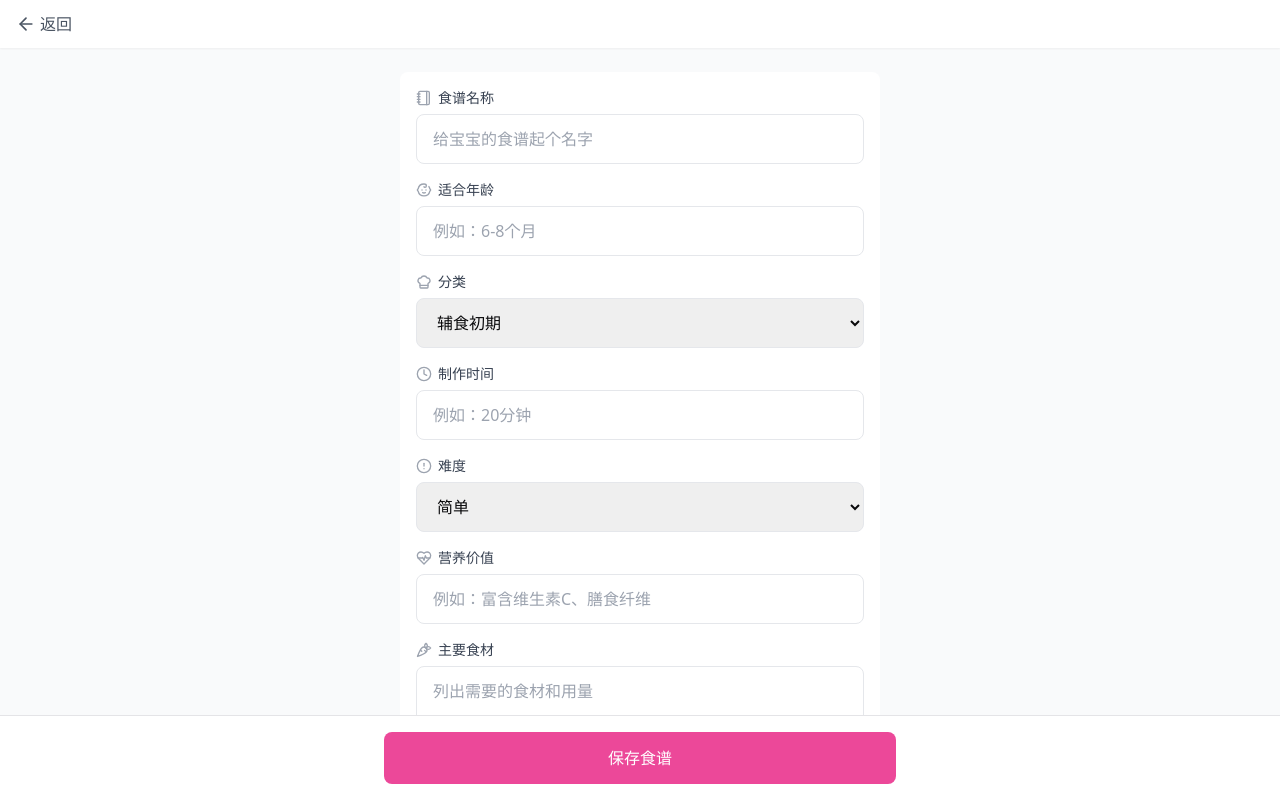
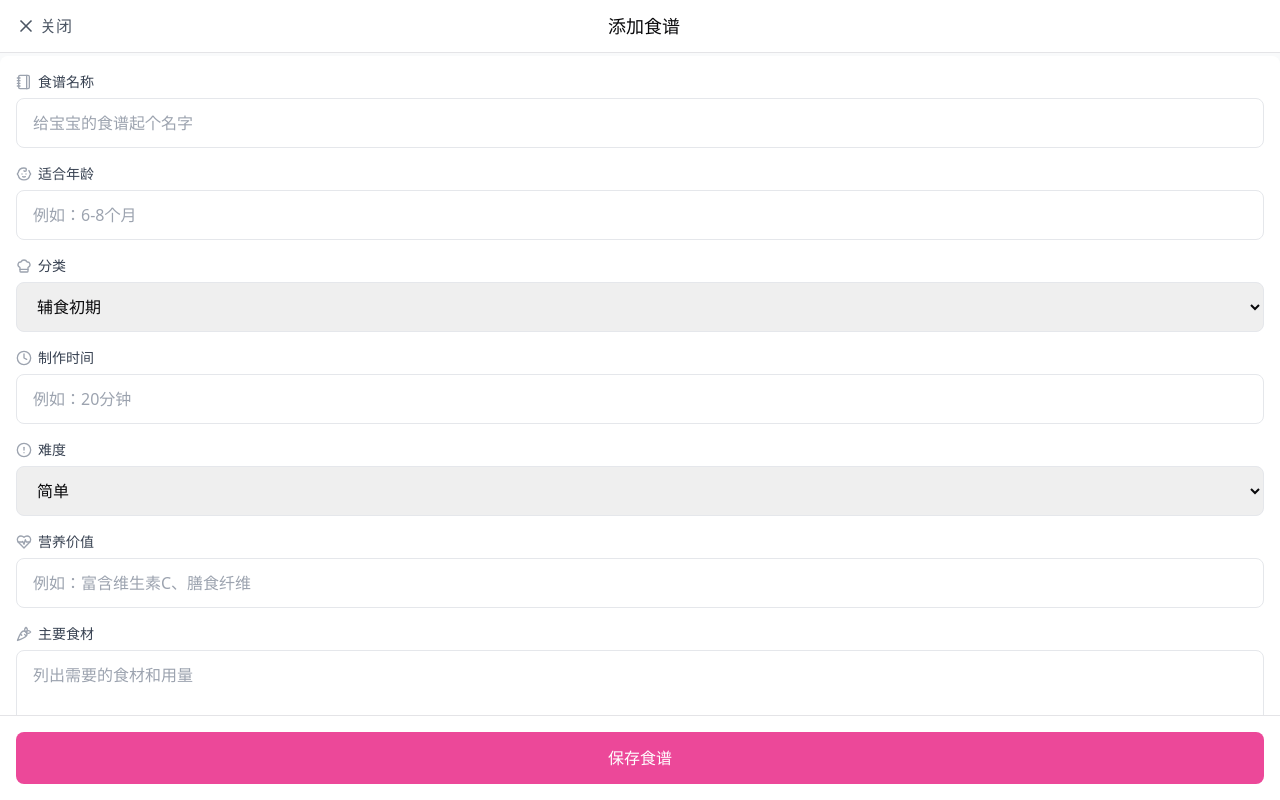
Before and after one commit to LeoHongyi/baby-menu, a React (Vite) app: page /add in a window 1280 px wide. Shown: the top 800 px of the page. Built offline with nearby package versions, Linux system fonts and the light colour scheme.

Commit message:
feat: add animation for add recipe

```diff
--- a/src/App.tsx
+++ b/src/App.tsx
@@ -1,3 +1,4 @@
+// App.js
 import React from "react";
 import {
   BrowserRouter,
@@ -6,10 +7,10 @@ import {
   Link,
   useNavigate,
 } from "react-router-dom";
-import { Plus, ArrowLeft } from "lucide-react";
+import { Plus } from "lucide-react";
 
 import RecipeList from "./components/RecipeList";
-import AddRecipe from "./components/AddRecipe";
+import AddRecipe from "./components/AddRecipe"; // Component doesn't exist yet
 import WeeklyMealPlanner from "./components/WeeklyMealPlanner";
 
 function App() {
@@ -19,23 +20,16 @@ function App() {
         <Route
           path="/"
           element={
-            <Layout>
+            <Layout showHeader showAdd>
               <RecipeList />
             </Layout>
           }
         />
-        <Route
-          path="/add"
-          element={
-            <Layout>
-              <AddRecipe />
-            </Layout>
-          }
-        />
+        <Route path="/add" element={<AddRecipe />} />
         <Route
           path="/weekly"
           element={
-            <Layout>
+            <Layout showHeader showBack>
               <WeeklyMealPlanner />
             </Layout>
           }
@@ -46,17 +40,20 @@ function App() {
 }
 
 // 布局组件
-const Layout = ({ children }) => {
+const Layout = ({
+  children,
+  showHeader = true,
+  showAdd = false,
+  showBack = false,
+}) => {
   const navigate = useNavigate();
-  const isAddPage = window.location.pathname === "/add";
-  const isWeeklyPage = window.location.pathname === "/weekly";
 
   return (
     <div className="min-h-screen bg-gray-50">
-      {/* 顶部导航 */}
+      {showHeader && (
         <div className="fixed top-0 left-0 right-0 z-20 bg-white shadow-sm">
           <div className="px-4 py-3 flex items-center justify-between">
-          {isAddPage || isWeeklyPage ? (
+            {showBack ? (
               <button
                 onClick={() => navigate(-1)}
                 className="flex items-center text-gray-600"
@@ -68,7 +65,7 @@ const Layout = ({ children }) => {
               <h1 className="text-lg font-medium">家庭食谱</h1>
             )}
 
-          {!isAddPage && !isWeeklyPage && (
+            {showAdd && (
               <Link
                 to="/add"
                 className="flex items-center justify-center w-8 h-8 rounded-full bg-pink-500 text-white"
@@ -78,9 +75,9 @@ const Layout = ({ children }) => {
             )}
           </div>
         </div>
+      )}
 
-      {/* 主内容区域 */}
-      <div className="pt-14">{children}</div>
+      <div className={showHeader ? "pt-14" : ""}>{children}</div>
     </div>
   );
 };
--- a/src/components/AddRecipe.tsx
+++ b/src/components/AddRecipe.tsx
@@ -8,8 +8,9 @@ import {
   Carrot,
   HeartPulse,
   AlertCircle,
+  X,
 } from "lucide-react";
-import { motion } from "framer-motion";
+import { motion, AnimatePresence } from "framer-motion";
 
 const AddRecipe = () => {
   const navigate = useNavigate();
@@ -40,8 +41,29 @@ const AddRecipe = () => {
   };
 
   return (
-    <div className="pb-24 bg-gray-50 min-h-screen">
-      <div className="max-w-lg mx-auto p-4">
+    <AnimatePresence>
+      <motion.div
+        className="fixed inset-0 bg-gray-50 z-50"
+        initial={{ opacity: 0, y: "100%" }}
+        animate={{ opacity: 1, y: 0 }}
+        exit={{ opacity: 0, y: "100%" }}
+        transition={{ type: "spring", damping: 25, stiffness: 300 }}
+      >
+        {/* 顶部导航 */}
+        <div className="fixed top-0 left-0 right-0 bg-white border-b z-10">
+          <div className="px-4 py-3 flex items-center justify-between">
+            <button
+              onClick={() => navigate(-1)}
+              className="flex items-center text-gray-600"
+            >
+              <X className="h-5 w-5 mr-1" />
+              关闭
+            </button>
+            <h1 className="text-lg font-medium">添加食谱</h1>
+            <div className="w-12"></div> {/* 占位，保持标题居中 */}
+          </div>
+        </div>
+        <div className="pt-14 pb-24 overflow-auto h-full">
           <div className="bg-white rounded-lg p-4">
             {/* 食谱名称 */}
             <div className="mb-4">
@@ -70,7 +92,10 @@ const AddRecipe = () => {
                 type="text"
                 value={formData.ageRange}
                 onChange={(e) =>
-                setFormData((prev) => ({ ...prev, ageRange: e.target.value }))
+                  setFormData((prev) => ({
+                    ...prev,
+                    ageRange: e.target.value,
+                  }))
                 }
                 placeholder="例如：6-8个月"
                 className="w-full px-4 py-3 border border-gray-200 rounded-lg"
@@ -86,7 +111,10 @@ const AddRecipe = () => {
               <select
                 value={formData.category}
                 onChange={(e) =>
-                setFormData((prev) => ({ ...prev, category: e.target.value }))
+                  setFormData((prev) => ({
+                    ...prev,
+                    category: e.target.value,
+                  }))
                 }
                 className="w-full px-4 py-3 border border-gray-200 rounded-lg"
               >
@@ -124,7 +152,10 @@ const AddRecipe = () => {
               <select
                 value={formData.difficulty}
                 onChange={(e) =>
-                setFormData((prev) => ({ ...prev, difficulty: e.target.value }))
+                  setFormData((prev) => ({
+                    ...prev,
+                    difficulty: e.target.value,
+                  }))
                 }
                 className="w-full px-4 py-3 border border-gray-200 rounded-lg"
               >
@@ -146,7 +177,10 @@ const AddRecipe = () => {
                 type="text"
                 value={formData.nutrition}
                 onChange={(e) =>
-                setFormData((prev) => ({ ...prev, nutrition: e.target.value }))
+                  setFormData((prev) => ({
+                    ...prev,
+                    nutrition: e.target.value,
+                  }))
                 }
                 placeholder="例如：富含维生素C、膳食纤维"
                 className="w-full px-4 py-3 border border-gray-200 rounded-lg"
@@ -193,8 +227,8 @@ const AddRecipe = () => {
         </div>
 
         {/* 提交按钮 */}
+
         <div className="fixed bottom-0 left-0 right-0 bg-white border-t p-4">
-        <div className="max-w-lg mx-auto">
           <motion.button
             onClick={handleSubmit}
             disabled={isSubmitting}
@@ -206,8 +240,8 @@ const AddRecipe = () => {
             {isSubmitting ? "保存中..." : "保存食谱"}
           </motion.button>
         </div>
-      </div>
-    </div>
+      </motion.div>
+    </AnimatePresence>
   );
 };
 
```
Lines whose indentation alone changed are shown as unchanged.
